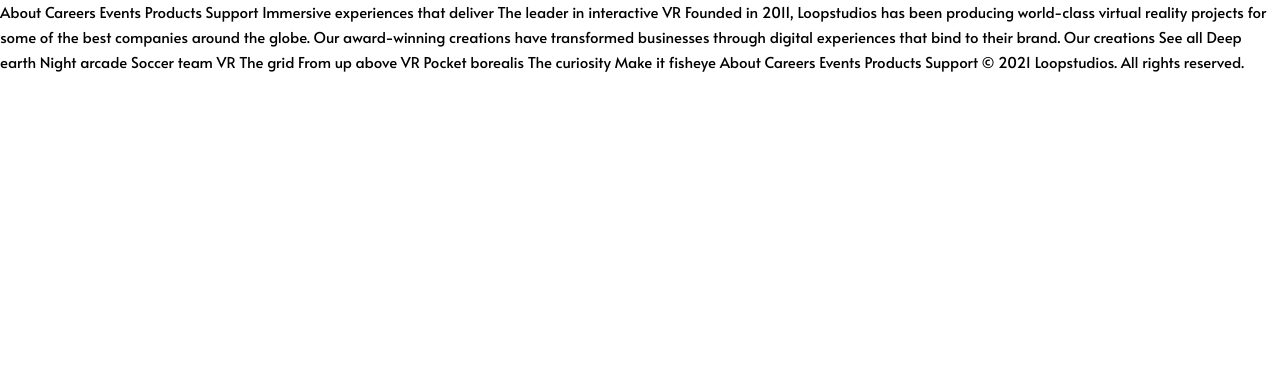
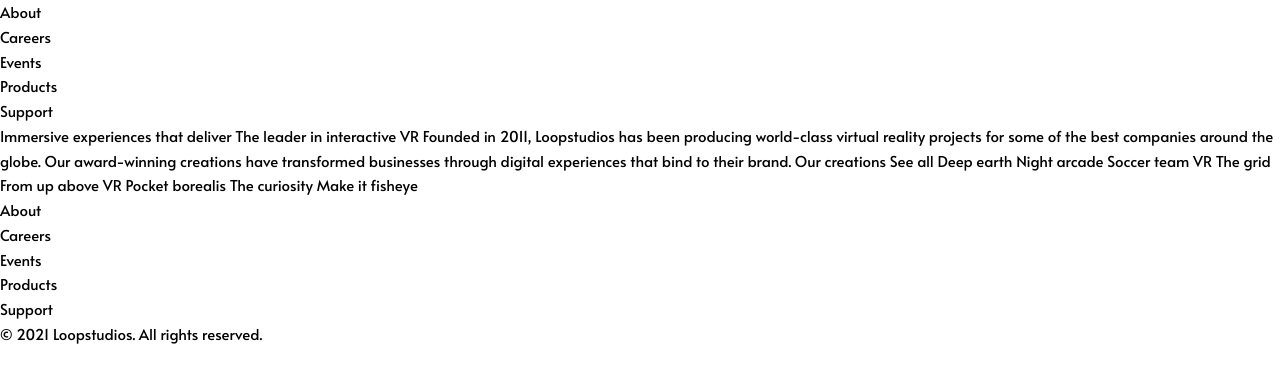
Before and after one commit to Arsalan2078/loopstudios-landing-page, a Next.js app: page / in a window 1280 px wide. Shown: the top 382 px of the page. Built offline with nearby package versions, Linux system fonts and the light colour scheme.

Commit message:
added NavLinks

```diff
--- /dev/null
+++ b/app/components/NavLinks.tsx
@@ -0,0 +1,14 @@
+import Link from "next/link";
+import navLinks from "../data/navLinks.json";
+
+export default function NavLinks() {
+  return (
+    <ul>
+      {navLinks.map(({ text, url }, index) => (
+        <li key={index}>
+          <Link href={url}>{text}</Link>
+        </li>
+      ))}
+    </ul>
+  );
+}
--- /dev/null
+++ b/app/data/navLinks.json
@@ -0,0 +1,22 @@
+[
+  {
+    "text": "About",
+    "url": "/"
+  },
+  {
+    "text": "Careers",
+    "url": "/"
+  },
+  {
+    "text": "Events",
+    "url": "/"
+  },
+  {
+    "text": "Products",
+    "url": "/"
+  },
+  {
+    "text": "Support",
+    "url": "/"
+  }
+]
--- a/app/page.tsx
+++ b/app/page.tsx
@@ -1,11 +1,9 @@
+import NavLinks from "./components/NavLinks";
+
 export default function Home() {
   return (
     <div>
-      About
-      Careers
-      Events
-      Products
-      Support
+      <NavLinks/>
 
       Immersive experiences that deliver
 
@@ -29,11 +27,7 @@
       The curiosity
       Make it fisheye
 
-      About
-      Careers
-      Events
-      Products
-      Support
+      <NavLinks/>
 
       © 2021 Loopstudios. All rights reserved.
     </div>
```
